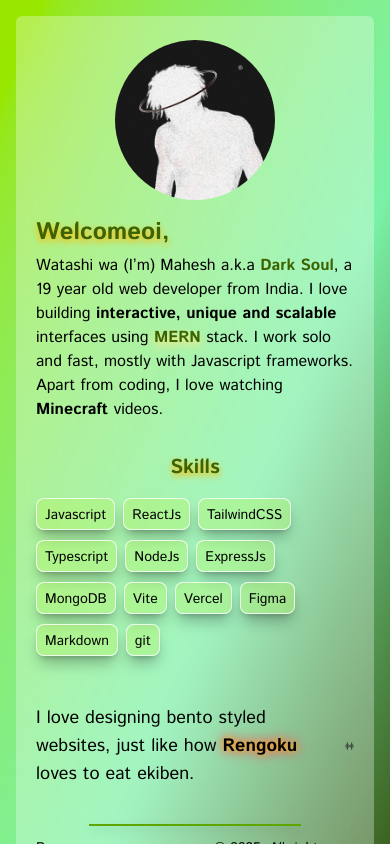
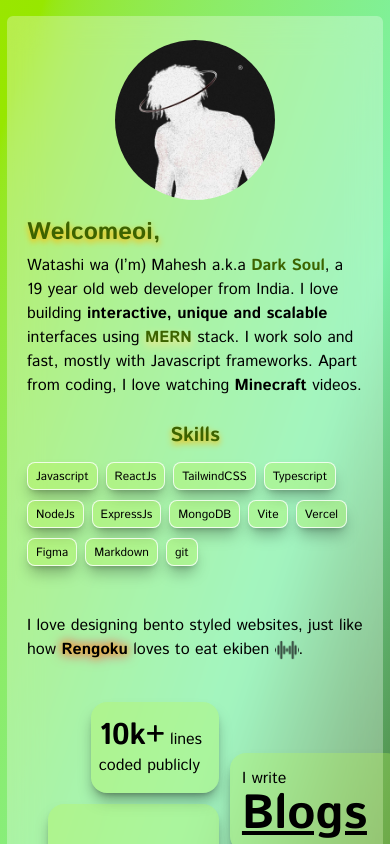
Before and after one commit to DarkkkSoul/portfolio2, a React (Vite) app: page / in a window 390 px wide. Shown: the top 844 px of the page. Built offline with nearby package versions, Linux system fonts and the light colour scheme.

Commit message:
responsive to regnoku and skills

```diff
--- a/src/App.jsx
+++ b/src/App.jsx
@@ -35,26 +35,23 @@ function App() {
                     </div>
 
                     {/* skills */}
-                    <div className='max-w-2xl flex flex-col text-istok-400 gap-y-4 mt-2'>
+                    <div className='max-w-2xl flex flex-col text-istok-400 sm:gap-y-4 gap-y-3 sm:mt-2'>
                         <div className='sm:text-2xl text-xl text-center text-lime-800 font-extrabold drop-shadow-md drop-shadow-amber-400'>Skills</div>
                         <Skills />
                     </div>
 
                     {/* rengoku */}
-                    <div className='text-istok-400 text-lg tracking-normal flex gap-x-1 items-center justify-center mt-6'>
-                        <div>
-                            I love designing bento styled websites, just like how <span className='[filter:drop-shadow(0_0_3px_#facc15)_drop-shadow(0_0_6px_#f43f5e)] font-bold'>Rengoku</span> loves to eat ekiben.
-                        </div>
-                        <div>
+                    <div className='text-istok-400 sm:text-lg text-md tracking-normal mt-6'>
+                        <div className='inline'>
+                            I love designing bento styled websites, just like how <span className='[filter:drop-shadow(0_0_3px_#facc15)_drop-shadow(0_0_6px_#f43f5e)] font-bold'>Rengoku</span> loves to eat ekiben <span className='inline-block align-middle'> <img src="/sound.png" className='sm:w-5 w-6 cursor-pointer' onClick={() => { document.getElementById('sound1').play() }} /></span>.
                             <audio id='sound1' src="/umai.mp3"></audio>
-                            <img src="/sound.png" className='w-5 cursor-pointer' onClick={() => { document.getElementById('sound1').play() }} />
                         </div>
                     </div>
 
                     {/* bento */}
-                    {/* <div className='w-full mt-4'>
+                    <div className='w-full mt-4'>
                         <Bento />
-                    </div> */}
+                    </div>
 
                     {/* projects */}
                     {/* <div className='text-istok-400 flex flex-col gap-y-5 mt-5'>
--- a/src/components/Skills.jsx
+++ b/src/components/Skills.jsx
@@ -8,7 +8,7 @@ function Skills() {
         <div className='flex flex-wrap items-center gap-x-2 gap-y-2.5 *:bg-lime-300/30 text-istok-400'>
             {
                 skillsArray.map((skill) => (
-                    <div className='pt-1.5 pb-1 px-2 text-sm border-1 border-white/80 rounded-lg flex items-center shadow-lg/27'>
+                    <div className='pt-1.5 pb-1 px-2 sm:text-sm text-xs border-1 border-white/80 rounded-lg flex items-center shadow-lg/27'>
                         {skill}
                     </div>
                 ))
```
